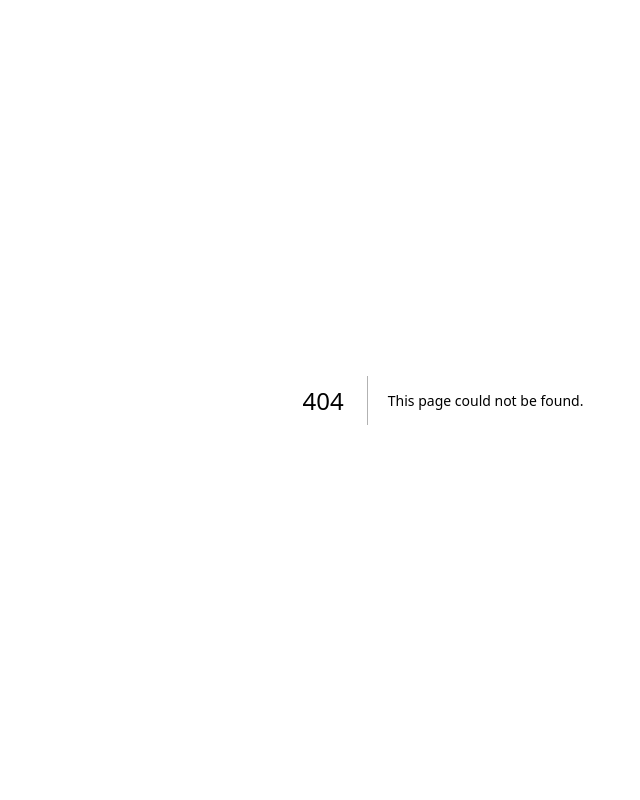
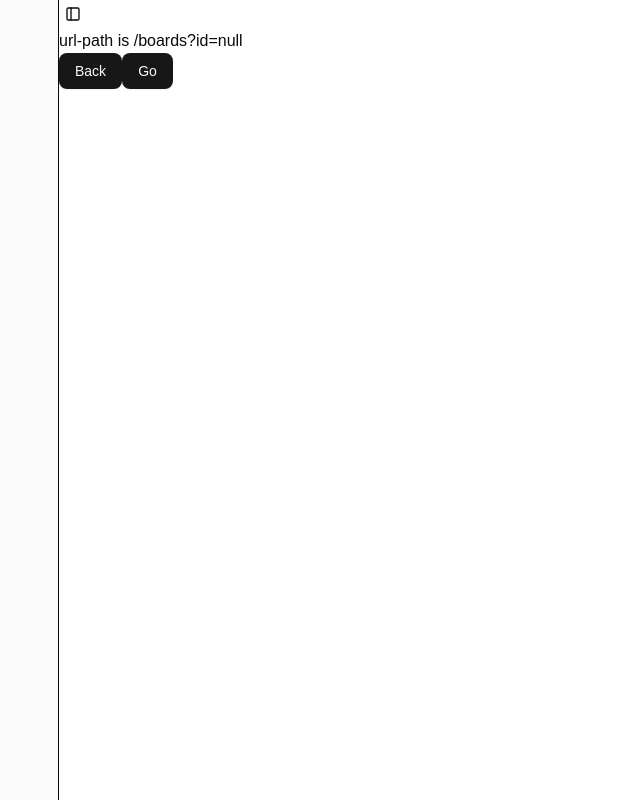
Before and after one commit to makeonteam/template-next-cross, a Next.js app: page /boards in a window 1280 px wide. Before the commit this address had no page. Shown: the whole page, without its empty margins (197-837 px from the left). Built offline with nearby package versions, Linux system fonts and the light colour scheme.

Commit message:
add AppSidebar

```diff
--- /dev/null
+++ b/src/app/(main)/boards/page.tsx
@@ -0,0 +1,26 @@
+"use client";
+import { Suspense } from "react";
+import { useSearchParams, useRouter } from "next/navigation";
+import { Button } from "@components/shadcn/ui/button";
+
+function InnerPage() {
+  const searchParams = useSearchParams();
+  const id = searchParams.get("id");
+  const router = useRouter();
+
+  return (
+    <div>
+      <h1>url-path is /boards?id={id ? id : "null"}</h1>
+      <Button onClick={() => router.back()}>Back</Button>
+      <Button onClick={() => router.forward()}>Go</Button>
+    </div>
+  );
+}
+
+export default function Page() {
+  return (
+    <Suspense>
+      <InnerPage />
+    </Suspense>
+  );
+}
--- /dev/null
+++ b/src/app/(main)/layout.tsx
@@ -0,0 +1,18 @@
+import { SidebarProvider, SidebarTrigger } from "@components/shadcn/ui/sidebar";
+import { AppSidebar } from "@components/AppSidebar";
+
+export default function MainLayout({
+  children,
+}: {
+  children: React.ReactNode;
+}) {
+  return (
+    <SidebarProvider>
+      <AppSidebar />
+      <main>
+        <SidebarTrigger />
+        {children}
+      </main>
+    </SidebarProvider>
+  );
+}
--- /dev/null
+++ b/src/app/(main)/notes/page.tsx
@@ -0,0 +1,26 @@
+"use client";
+import { Suspense } from "react";
+import { useSearchParams, useRouter } from "next/navigation";
+import { Button } from "@components/shadcn/ui/button";
+
+function InnerPage() {
+  const searchParams = useSearchParams();
+  const id = searchParams.get("id");
+  const router = useRouter();
+
+  return (
+    <div>
+      <h1>url-path is /note?id={id ? id : "null"}</h1>
+      <Button onClick={() => router.back()}>Back</Button>
+      <Button onClick={() => router.forward()}>Go</Button>
+    </div>
+  );
+}
+
+export default function Page() {
+  return (
+    <Suspense>
+      <InnerPage />
+    </Suspense>
+  );
+}
--- /dev/null
+++ b/src/shared/components/AppSidebar.tsx
@@ -0,0 +1,20 @@
+import {
+  Sidebar,
+  SidebarContent,
+  SidebarFooter,
+  SidebarGroup,
+  SidebarHeader,
+} from "@components/shadcn/ui/sidebar";
+
+export function AppSidebar() {
+  return (
+    <Sidebar>
+      <SidebarHeader />
+      <SidebarContent>
+        <SidebarGroup />
+        <SidebarGroup />
+      </SidebarContent>
+      <SidebarFooter />
+    </Sidebar>
+  );
+}
```
